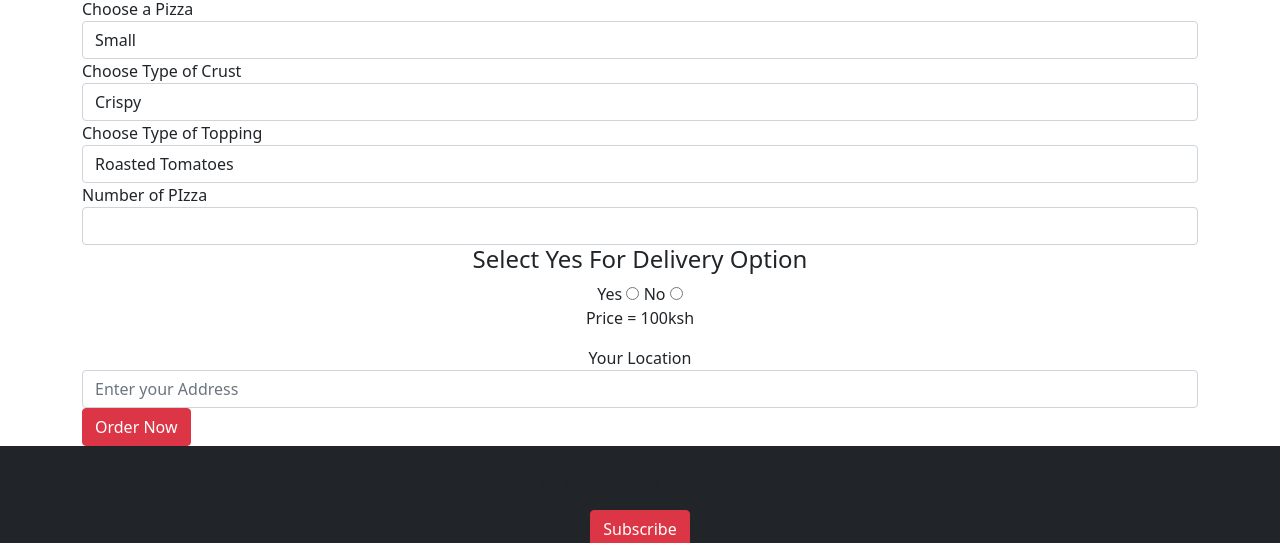
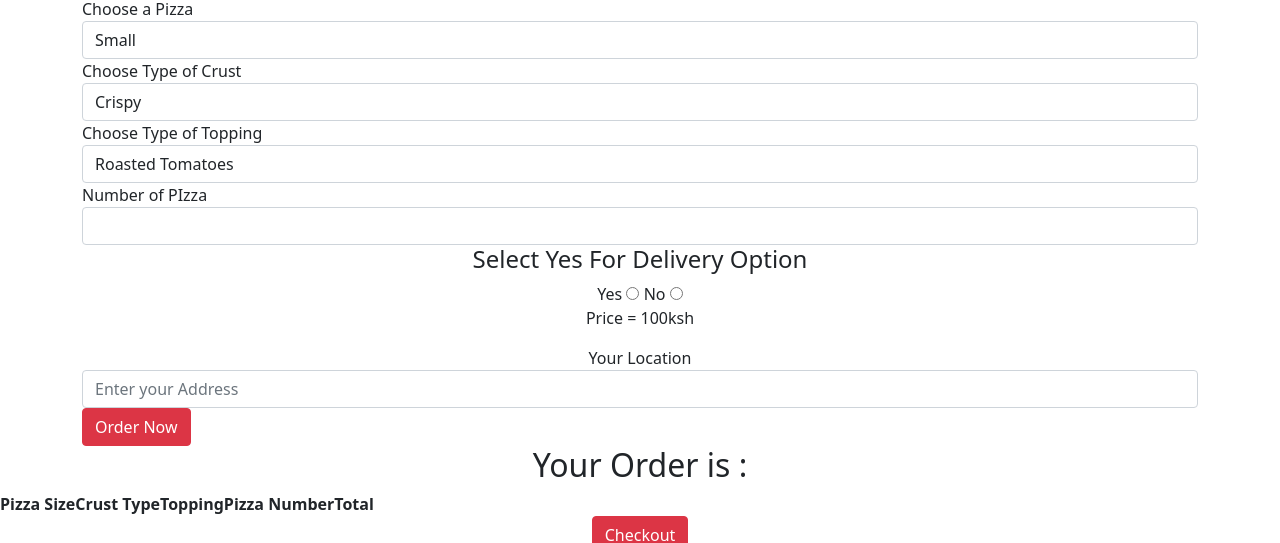
Before and after one commit to cheeks-cloud/pizzaIN, a plain HTML site: page order.html in a window 1280 px wide. Shown: the part 603-1146 px from the top of the page. Drawn offline with nearby package versions, Linux system fonts and the light colour scheme.

Commit message:
adding table for appending output

```diff
--- a/order.html
+++ b/order.html
@@ -90,7 +90,7 @@
 
 </div>
 
-<!--<div class="text-center third">
+<div class="text-center third">
   <h2 ><span>Your</span> Order is : </h2>
   <table id="orders">
     <th>Pizza Size</th>
@@ -106,7 +106,7 @@
   <button type="button" id="checkout" class="btn btn-danger">Checkout</button>
   <p class="last"></p>
 
-</div> -->
+</div>
 
 
 
```
